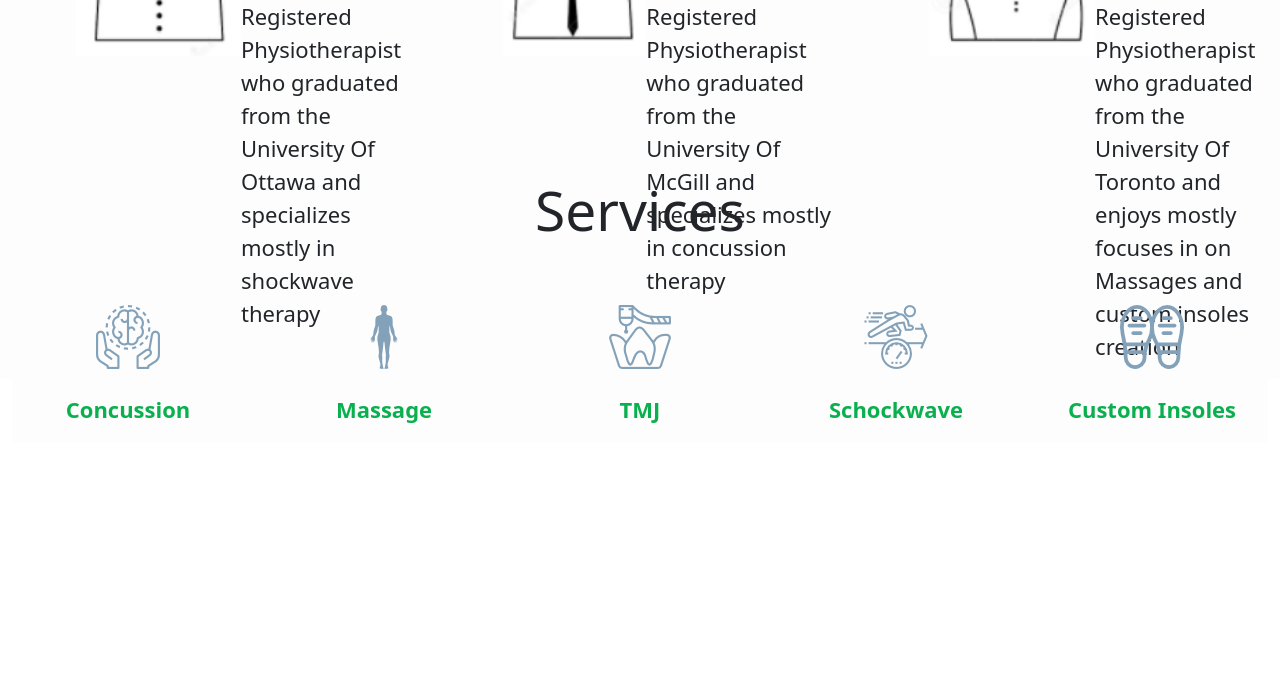
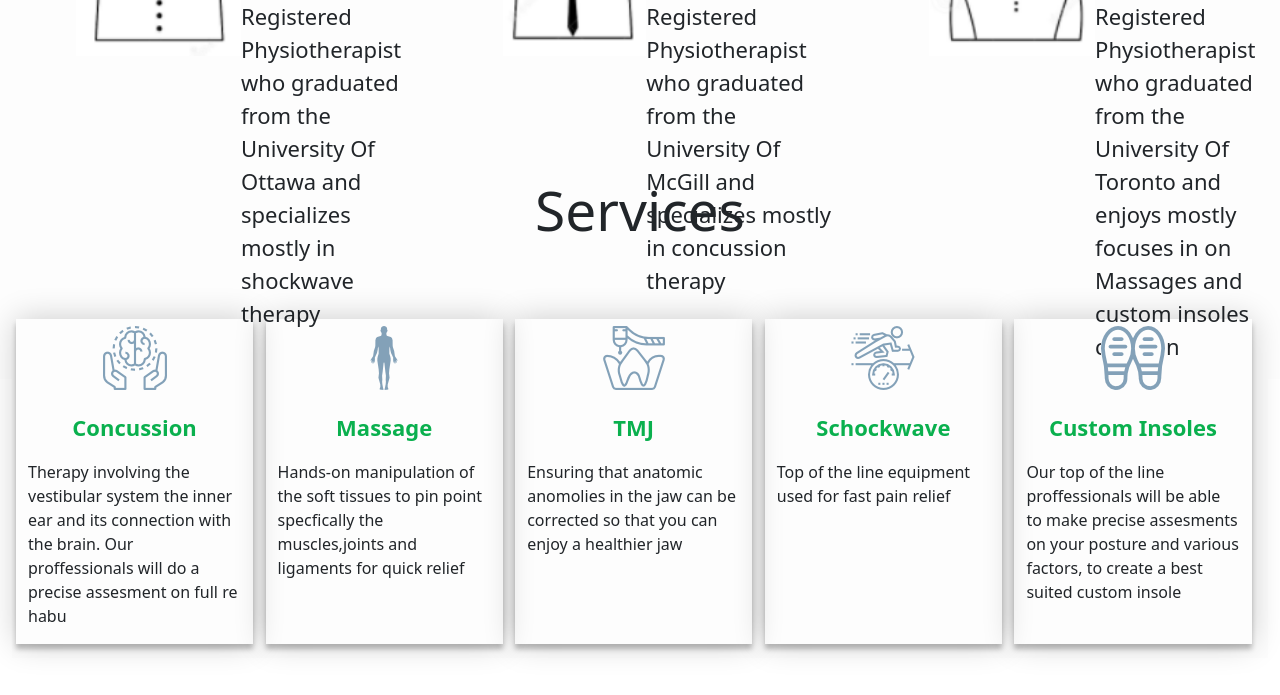
Before and after one commit to RobertBasile-1/SEG3125-Module4-Health, a plain HTML site: page index.html in a window 1280 px wide. Shown: the part 2049-2744 px from the top of the page. Drawn offline with nearby package versions, Linux system fonts and the light colour scheme.

Commit message:
big changes

```diff
--- a/index.html
+++ b/index.html
@@ -109,31 +109,37 @@
         <!--https://www.care2curephysiotherapy.com/?gclid=Cj0KCQjwweyFBhDvARIsAA67M73d3nfQ_ahuL20cWXA8Ytl5SDraPow3rfikddBeBPfhTGoxNi0RacIaAgN9EALw_wcB-->
         <div style=" background-color: rgb(253, 253, 253);">
             <h2 style=" font-size: 55px; font-display: Helvetica, sans-serif; text-align: center;margin-top:5%;margin-bottom: 5%;">Services</h2>
-            <div class="row" style="margin-top:5%;margin-bottom: 5%;">
+            <div class="row" style="padding:14px 16px;">
                 <div class="col-sm">
                     <!--https://www.care2curephysiotherapy.com/-->
                     <img src="assets/concussion.png">
                     <p style="font-weight: 900; font-size: 22px; color: #0ab04e;">Concussion</p>
+                    <p style="text-align: left;">Therapy involving the vestibular system the inner ear and its connection with the brain. Our proffessionals will do a precise assesment on full re habu</p>
                 </div>
 
                 <div class="col-sm">
                     <img src="assets/tapin.png">
                     <p style="font-weight: 900; font-size: 22px;color: #0ab04e;">Massage</p>
+                    <p style="text-align: left;">Hands-on manipulation of the soft tissues to pin point specfically the muscles,joints and ligaments for quick relief</p>
                 </div>
 
                 <div class="col-sm">
                     <img src="assets/tmj.png">
                     <p style="font-weight: 900; font-size: 22px;color: #0ab04e;">TMJ</p>
+                    <p style="text-align: left;">Ensuring that anatomic anomolies in the jaw can be corrected so that you can enjoy a healthier jaw</p>
                 </div>
 
                 <div class="col-sm">
                     <img src="assets/schockwave.png">
                     <p style="font-weight: 900; font-size: 22px;color: #0ab04e;">Schockwave</p>
+
+                    <p style="text-align: left;">Top of the line equipment used for fast pain relief</p>
                 </div>
 
                 <div class="col-sm">
                     <img src="assets/foot.png">
                     <p style="font-weight: 900; font-size: 22px;color: #0ab04e;">Custom Insoles</p>
+                    <p style="text-align: left;">Our top of the line proffessionals will be able to make precise assesments on your posture and various factors, to create a best suited custom insole</p>
                 </div>
 
             </div>
--- a/style.css
+++ b/style.css
@@ -137,10 +137,15 @@ a.nav-link:hover a {
 .col-sm {
     text-align: center;
     display: block;
+    margin-right: 1%;
+    box-shadow: 0 0 30px 0 rgba(0, 0, 0, 0.2), 0 5px 5px 0 rgba(0, 0, 0, 0.24);
+    width: 150%;
 }
 
 .col-sm img {
     margin-bottom: 10%;
+    margin-top: 3%;
+    background-color: rgb(253, 253, 253);
 }
 
 .col-md {
```
